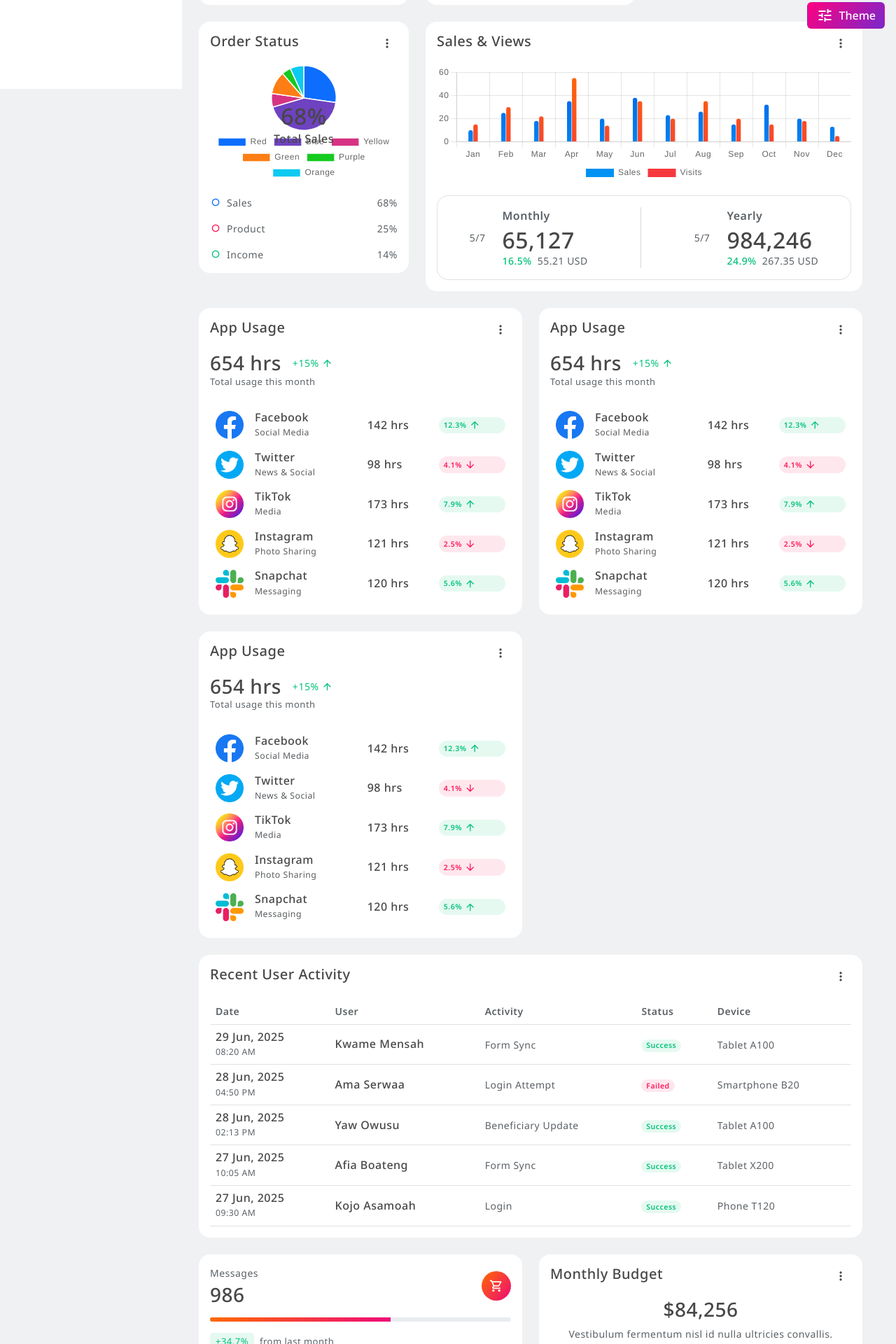
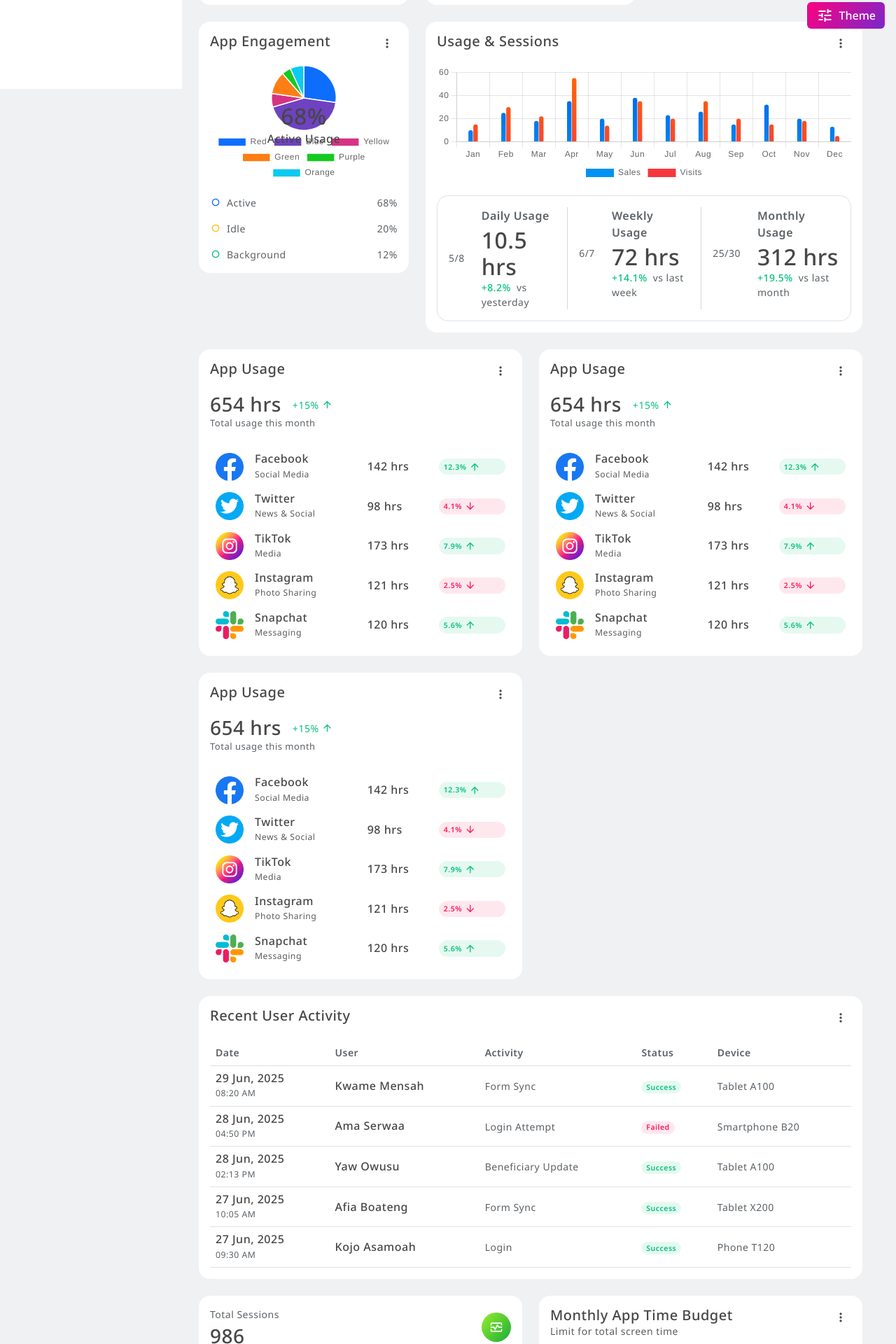
Before and after one commit to dafriyie7/App-statistics, a React (Vite) app: page /dashboard in a window 1280 px wide. Shown: the part 743-2663 px from the top of the page at 70% size. Built offline with nearby package versions, Linux system fonts and the light colour scheme.

Commit message:
updated component

```diff
--- a/src/components/Drect.jsx
+++ b/src/components/Drect.jsx
@@ -3,42 +3,69 @@ import React from "react";
 const Drect = () => {
 	return (
 		<div className="d-flex flex-column flex-lg-row align-items-start justify-content-around border p-3 rounded-4 mt-3 gap-3">
+			{/* Daily Usage */}
 			<div className="d-flex align-items-center gap-4">
-				<div className="">
+				<div>
 					<p className="mb-0 data-attributes">
 						<span data-peity='{ "fill": ["#2196f3", "rgb(255 255 255 / 12%)"], "innerRadius": 32, "radius": 40 }'>
-							5/7
+							5/8
 						</span>
 					</p>
 				</div>
-				<div className="">
-					<p className="mb-1 fs-6 fw-bold">Monthly</p>
-					<h2 className="mb-0">65,127</h2>
+				<div>
+					<p className="mb-1 fs-6 fw-bold">Daily Usage</p>
+					<h2 className="mb-0">10.5 hrs</h2>
 					<p className="mb-0">
 						<span className="text-success me-2 fw-medium">
-							16.5%
+							+8.2%
 						</span>
-						<span>55.21 USD</span>
+						<span>vs yesterday</span>
 					</p>
 				</div>
 			</div>
+
 			<div className="vr"></div>
+
+			{/* Weekly Usage */}
 			<div className="d-flex align-items-center gap-4">
-				<div className="">
+				<div>
 					<p className="mb-0 data-attributes">
 						<span data-peity='{ "fill": ["#ffd200", "rgb(255 255 255 / 12%)"], "innerRadius": 32, "radius": 40 }'>
-							5/7
+							6/7
 						</span>
 					</p>
 				</div>
-				<div className="">
-					<p className="mb-1 fs-6 fw-bold">Yearly</p>
-					<h2 className="mb-0">984,246</h2>
+				<div>
+					<p className="mb-1 fs-6 fw-bold">Weekly Usage</p>
+					<h2 className="mb-0">72 hrs</h2>
 					<p className="mb-0">
 						<span className="text-success me-2 fw-medium">
-							24.9%
+							+14.1%
 						</span>
-						<span>267.35 USD</span>
+						<span>vs last week</span>
+					</p>
+				</div>
+			</div>
+
+			<div className="vr"></div>
+
+			{/* Monthly Usage */}
+			<div className="d-flex align-items-center gap-4">
+				<div>
+					<p className="mb-0 data-attributes">
+						<span data-peity='{ "fill": ["#4caf50", "rgb(255 255 255 / 12%)"], "innerRadius": 32, "radius": 40 }'>
+							25/30
+						</span>
+					</p>
+				</div>
+				<div>
+					<p className="mb-1 fs-6 fw-bold">Monthly Usage</p>
+					<h2 className="mb-0">312 hrs</h2>
+					<p className="mb-0">
+						<span className="text-success me-2 fw-medium">
+							+19.5%
+						</span>
+						<span>vs last month</span>
 					</p>
 				</div>
 			</div>
--- /dev/null
+++ b/src/components/EngagementCard.jsx
@@ -0,0 +1,105 @@
+import PieChart from "../components/Chartjs/PieChart"; // Assuming this stays the same
+import Rect2 from "./Rect2";
+
+const EngagementCard = () => {
+	return (
+		<div className="row">
+			<div className="col-12 col-xl-4">
+				<div className="card w-100 rounded-4">
+					<div className="card-body">
+						<div className="d-flex flex-column gap-3">
+							{/* Header */}
+							<div className="d-flex align-items-start justify-content-between">
+								<h5 className="mb-0">App Engagement</h5>
+								<div className="dropdown">
+									<a
+										href="#"
+										className="dropdown-toggle-nocaret options dropdown-toggle"
+										data-bs-toggle="dropdown"
+									>
+										<span className="material-icons-outlined fs-5">
+											more_vert
+										</span>
+									</a>
+									<ul className="dropdown-menu">
+										<li>
+											<a
+												className="dropdown-item"
+												href="#"
+											>
+												This Week
+											</a>
+										</li>
+										<li>
+											<a
+												className="dropdown-item"
+												href="#"
+											>
+												This Month
+											</a>
+										</li>
+										<li>
+											<a
+												className="dropdown-item"
+												href="#"
+											>
+												Custom Range
+											</a>
+										</li>
+									</ul>
+								</div>
+							</div>
+
+							{/* Pie Chart */}
+							<div className="position-relative">
+								<div className="piechart-legend">
+									<h2 className="mb-1">68%</h2>
+									<h6 className="mb-0">Active Usage</h6>
+								</div>
+								<div style={{ height: "170px" }}>
+									<PieChart />
+								</div>
+							</div>
+
+							{/* Breakdown */}
+							<div className="d-flex flex-column gap-3">
+								<div className="d-flex align-items-center justify-content-between">
+									<p className="mb-0 d-flex align-items-center gap-2 w-25">
+										<span className="material-icons-outlined fs-6 text-primary">
+											fiber_manual_record
+										</span>
+										Active
+									</p>
+									<p className="mb-0">68%</p>
+								</div>
+								<div className="d-flex align-items-center justify-content-between">
+									<p className="mb-0 d-flex align-items-center gap-2 w-25">
+										<span className="material-icons-outlined fs-6 text-warning">
+											fiber_manual_record
+										</span>
+										Idle
+									</p>
+									<p className="mb-0">20%</p>
+								</div>
+								<div className="d-flex align-items-center justify-content-between">
+									<p className="mb-0 d-flex align-items-center gap-2 w-25">
+										<span className="material-icons-outlined fs-6 text-success">
+											fiber_manual_record
+										</span>
+										Background
+									</p>
+									<p className="mb-0">12%</p>
+								</div>
+							</div>
+						</div>
+					</div>
+				</div>
+			</div>
+
+			{/* Right Panel */}
+			<Rect2 />
+		</div>
+	);
+};
+
+export default EngagementCard;
--- a/src/components/Rect2.jsx
+++ b/src/components/Rect2.jsx
@@ -1,25 +1,33 @@
-import BarChart from "../components/Chartjs/BarChart"
-import Drect from "./Drect";
+import BarChart from "../components/Chartjs/BarChart";
+import Drect from "./Drect"; // ← keep: can still show month / year KPIs
 import Dropdown from "./Dropdown";
-const Rect2 = () => {
-	return (
+
+const Rect2 = () => (
 	<div className="col-12 col-xl-8">
 		<div className="card w-100 rounded-4">
 			<div className="card-body">
+				{/* Header */}
 				<div className="d-flex align-items-start justify-content-between mb-3">
-						<div className="">
-							<h5 className="mb-0">Sales & Views</h5>
-						</div>
+					<h5 className="mb-0">Usage & Sessions</h5>
 					<Dropdown />
 				</div>
+
+				{/* BarChart (e.g. hours + sessions over months) */}
 				<div style={{ height: "170px" }}>
+					{/* You might pass props to BarChart later: <BarChart metric="hours" /> */}
 					<BarChart />
 				</div>
-					<Drect />
+
+				{/* KPI strip (Monthly / Yearly usage) */}
+				<Drect
+					metricLabel="Total Hours"
+					metricValue="2,354 hrs"
+					growth="+12.4%"
+					subLabel="vs last year"
+				/>
 			</div>
 		</div>
 	</div>
 );
-};
 
 export default Rect2;
--- a/src/pages/Dashboard.jsx
+++ b/src/pages/Dashboard.jsx
@@ -11,6 +11,7 @@ import MixedChart from "../components/Chartjs/MixedChart";
 import BarChart from "../components/Chartjs/BarChart";
 import data from "../components/usageData";
 import { useState, useEffect } from "react";
+import EngagementCard from "../components/EngagementCard";
 
 const Dashboard1j = () => {
 	const [usage, setUsage] = useState([]);
@@ -70,107 +71,7 @@ const Dashboard1j = () => {
 				</div>
 				{/* <!--end row--> */}
 
-				<div className="row">
-					<div className="col-12 col-xl-4">
-						<div className="card w-100 rounded-4">
-							<div className="card-body">
-								<div className="d-flex flex-column gap-3">
-									<div className="d-flex align-items-start justify-content-between">
-										<div className="">
-											<h5 className="mb-0">
-												Order Status
-											</h5>
-										</div>
-										<div className="dropdown">
-											<a
-												href="javascript:;"
-												className="dropdown-toggle-nocaret options dropdown-toggle"
-												data-bs-toggle="dropdown"
-											>
-												<span className="material-icons-outlined fs-5">
-													more_vert
-												</span>
-											</a>
-											<ul className="dropdown-menu">
-												<li>
-													<a
-														className="dropdown-item"
-														href="javascript:;"
-													>
-														Action
-													</a>
-												</li>
-												<li>
-													<a
-														className="dropdown-item"
-														href="javascript:;"
-													>
-														Another action
-													</a>
-												</li>
-												<li>
-													<a
-														className="dropdown-item"
-														href="javascript:;"
-													>
-														Something else here
-													</a>
-												</li>
-											</ul>
-										</div>
-									</div>
-									<div className="position-relative">
-										<div className="piechart-legend">
-											<h2 className="mb-1">68%</h2>
-											<h6 className="mb-0">
-												Total Sales
-											</h6>
-										</div>
-										<div style={{ height: "170px" }}>
-											<PieChart />
-										</div>
-									</div>
-									<div className="d-flex flex-column gap-3">
-										<div className="d-flex align-items-center justify-content-between">
-											<p className="mb-0 d-flex align-items-center gap-2 w-25">
-												<span className="material-icons-outlined fs-6 text-primary">
-													fiber_manual_record
-												</span>
-												Sales
-											</p>
-											<div className="">
-												<p className="mb-0">68%</p>
-											</div>
-										</div>
-										<div className="d-flex align-items-center justify-content-between">
-											<p className="mb-0 d-flex align-items-center gap-2 w-25">
-												<span className="material-icons-outlined fs-6 text-danger">
-													fiber_manual_record
-												</span>
-												Product
-											</p>
-											<div className="">
-												<p className="mb-0">25%</p>
-											</div>
-										</div>
-										<div className="d-flex align-items-center justify-content-between">
-											<p className="mb-0 d-flex align-items-center gap-2 w-25">
-												<span className="material-icons-outlined fs-6 text-success">
-													fiber_manual_record
-												</span>
-												Income
-											</p>
-											<div className="">
-												<p className="mb-0">14%</p>
-											</div>
-										</div>
-									</div>
-								</div>
-							</div>
-						</div>
-					</div>
-					<Rect2 />
-				</div>
+				<EngagementCard />
 				{/* <!--end row--> */}
 
 				<div className="row">
@@ -202,18 +103,22 @@ const Dashboard1j = () => {
 				{/* <!--end row--> */}
 
 				<div className="row">
+					{/* Top App Card (unchanged external Brect) */}
 					<Brect />
-					<div className="col-12 col-lg-6 col-xxl-3 d-flex flex-column">
+
+					{/* Left column with 3 cards */}
+					<div className="col-12 col-lg-6 col-xxl-3 d-flex flex-column gap-3">
+						{/* Total Sessions Card */}
 						<div className="card rounded-4 w-100">
 							<div className="card-body">
 								<div className="d-flex align-items-center justify-content-between mb-3">
 									<div>
-										<p className="mb-1">Messages</p>
+										<p className="mb-1">Total Sessions</p>
 										<h3 className="mb-0">986</h3>
 									</div>
-									<div className="wh-42 d-flex align-items-center justify-content-center rounded-circle bg-grd-danger">
+									<div className="wh-42 d-flex align-items-center justify-content-center rounded-circle bg-grd-success">
 										<span className="material-icons-outlined fs-5 text-white">
-											shopping_cart
+											monitor_heart
 										</span>
 									</div>
 								</div>
@@ -222,10 +127,10 @@ const Dashboard1j = () => {
 									style={{ height: "6px" }}
 								>
 									<div
-										className="progress-bar bg-grd-danger"
+										className="progress-bar bg-grd-success"
 										role="progressbar"
 										style={{ width: "60%" }}
-										aria-valuenow="25"
+										aria-valuenow="60"
 										aria-valuemin="0"
 										aria-valuemax="100"
 									></div>
@@ -243,34 +148,43 @@ const Dashboard1j = () => {
 							</div>
 						</div>
 
-						<div className="card rounded-4 w-100 d-none">
+						{/* Active Users Chart (was Total Profit) */}
+						<div className="card rounded-4 w-100">
 							<div className="card-body">
 								<div className="d-flex align-items-start justify-content-between mb-3">
-									<div className="">
-										<div className="">
-											<p className="mb-2">Total Profit</p>
-										</div>
-										<div className="d-flex align-items-center gap-3">
-											<h4 className="mb-0">$75,365</h4>
-											<div className="card-lable bg-danger bg-opacity-10">
-												<p className="text-danger mb-0">
-													-26.9%
-												</p>
-											</div>
-										</div>
+									<div>
+										<h5 className="mb-0">Active Users</h5>
+										<p className="mb-0 text-muted">
+											Weekly engagement
+										</p>
 									</div>
 									<Dropdown />
 								</div>
-								<div id="chart7"></div>
+								<div id="chart7">
+									{/* Replace with <LineChart /> if needed */}
+								</div>
+								<div className="text-center mt-3">
+									<p className="mb-0">
+										<span className="text-success me-1">
+											+12.5%
+										</span>{" "}
+										more than last week
+									</p>
+								</div>
 							</div>
 						</div>
 
+						{/* Screen Time */}
 						<div className="card rounded-4 w-100">
 							<div className="card-body">
 								<div className="d-flex align-items-start justify-content-between mb-3">
-									<div className="">
-										<h5 className="mb-0">$15.7K</h5>
-										<p className="mb-0">Total Profit</p>
+									<div>
+										<h5 className="mb-0">
+											Avg. Daily Screen Time
+										</h5>
+										<p className="mb-0 text-muted">
+											Based on device reports
+										</p>
 									</div>
 									<div className="dropdown">
 										<a
@@ -288,7 +202,7 @@ const Dashboard1j = () => {
 													className="dropdown-item"
 													href="javascript:;"
 												>
-													Action
+													Export
 												</a>
 											</li>
 											<li>
@@ -296,7 +210,7 @@ const Dashboard1j = () => {
 													className="dropdown-item"
 													href="javascript:;"
 												>
-													Another action
+													Compare
 												</a>
 											</li>
 											<li>
@@ -304,32 +218,41 @@ const Dashboard1j = () => {
 													className="dropdown-item"
 													href="javascript:;"
 												>
-													Something else here
+													Settings
 												</a>
 											</li>
 										</ul>
 									</div>
 								</div>
-								<div className="">
-									<div id="chart9"></div>
+								<div className="chart-container mb-2">
+									<div id="chart9">
+										{/* Replace with <RadialChart /> if needed */}
+									</div>
 								</div>
 								<div className="text-center mt-3">
 									<p className="mb-0">
-										<span className="text-success me-1">
-											12.5%
+										<span className="text-danger me-1">
+											-5.3%
 										</span>{" "}
-										from last month
+										vs last month
 									</p>
 								</div>
 							</div>
 						</div>
 					</div>
+
+					{/* Monthly App Time Budget */}
 					<div className="col-12 col-lg-6 col-xxl-3 d-flex">
 						<div className="card rounded-4 w-100">
 							<div className="card-body">
 								<div className="d-flex align-items-start justify-content-between mb-3">
-									<div className="">
-										<h5 className="mb-0">Monthly Budget</h5>
+									<div>
+										<h5 className="mb-0">
+											Monthly App Time Budget
+										</h5>
+										<p className="mb-0 text-muted">
+											Limit for total screen time
+										</p>
 									</div>
 									<div className="dropdown">
 										<a
@@ -347,7 +270,7 @@ const Dashboard1j = () => {
 													className="dropdown-item"
 													href="javascript:;"
 												>
-													Action
+													Edit Limit
 												</a>
 											</li>
 											<li>
@@ -355,7 +278,7 @@ const Dashboard1j = () => {
 													className="dropdown-item"
 													href="javascript:;"
 												>
-													Another action
+													Pause
 												</a>
 											</li>
 											<li>
@@ -363,29 +286,29 @@ const Dashboard1j = () => {
 													className="dropdown-item"
 													href="javascript:;"
 												>
-													Something else here
+													Remove
 												</a>
 											</li>
 										</ul>
 									</div>
 								</div>
 								<div className="chart-container mb-2">
-									<div id="chart8"></div>
+									<div id="chart8">
+										{/* Can be donut chart or bar showing remaining time */}
+									</div>
 								</div>
 								<div className="text-center">
-									<h3>$84,256</h3>
-									<p className="mb-3">
-										Vestibulum fermentum nisl id nulla
-										ultricies convallis.
-									</p>
+									<h3>84 hrs used</h3>
+									<p className="mb-3">of 120 hr target</p>
 									<button className="btn btn-grd btn-grd-info rounded-5 px-4">
-										Increase Budget
+										Adjust Budget
 									</button>
 								</div>
 							</div>
 						</div>
 					</div>
 				</div>
+
 				{/* <!--end row--> */}
 			</div>
 		</>
```
Lines whose indentation alone changed are shown as unchanged.
